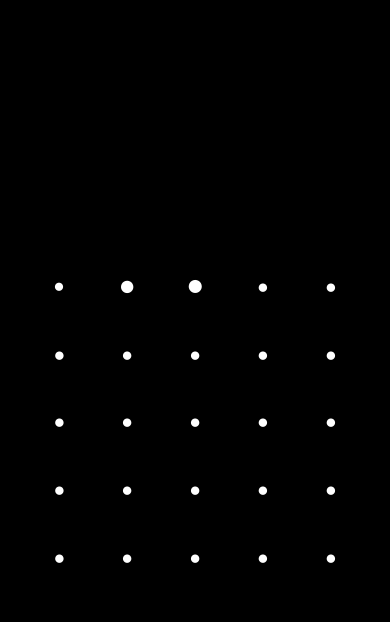
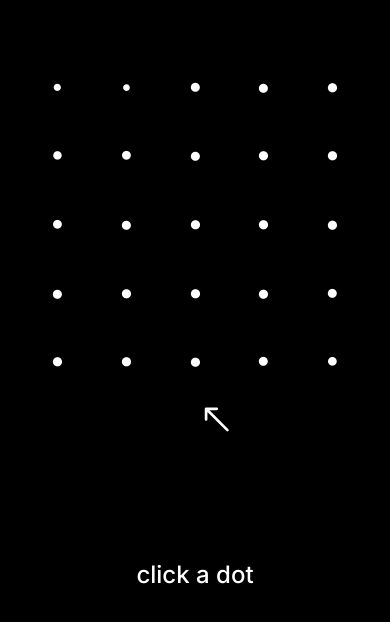
Before and after one commit to nkumar23/5x5, a Next.js app: page / in a window 390 px wide. Shown: the top 622 px of the page. Built offline with nearby package versions, Linux system fonts and the light colour scheme.

Commit message:
breathing-like animation on landing page grid

```diff
--- a/next.config.js
+++ b/next.config.js
@@ -1,7 +1,7 @@
 /** @type {import('next').NextConfig} */
 const nextConfig = {
   output: 'export',
-  basePath: '/5x5_web',
+  basePath: process.env.NODE_ENV === 'production' ? '/5x5_web' : '',
   images: {
     unoptimized: true,
   },
--- a/src/app/page.tsx
+++ b/src/app/page.tsx
@@ -1,7 +1,9 @@
-'use client';
-
 import AnimatedGrid from '@/components/ui/AnimatedGrid';
 
 export default function Home() {
-  return <AnimatedGrid />;
+  return (
+    <main>
+      <AnimatedGrid />
+    </main>
+  );
 }
--- a/src/components/ui/AnimatedGrid.tsx
+++ b/src/components/ui/AnimatedGrid.tsx
@@ -129,6 +129,42 @@ const placeholderContent: Record<ContentKey, { text: string; link: string }> = {
     text: 'Cutting-edge music that defines the future of sound.',
     link: '/recommendations/music'
   }
+};
+
+// Add cursor animation component
+const AnimatedCursor = () => {
+  return (
+    <div className="relative h-48 sm:h-32 w-full overflow-hidden">
+      <motion.div
+        initial={{ x: "-25%", y: "100%" }}
+        animate={{ x: "25%", y: "0%" }}
+        transition={{
+          repeat: Infinity,
+          duration: 2,
+          ease: "easeInOut",
+          repeatType: "reverse"
+        }}
+        className="absolute left-1/2 transform -translate-x-1/2"
+      >
+        <svg width="32" height="32" viewBox="0 0 24 24" fill="none" className="text-white">
+          <path
+            d="M4 4L20 20M4 4L12 4M4 4L4 12"
+            stroke="currentColor"
+            strokeWidth="2"
+            strokeLinecap="round"
+          />
+        </svg>
+      </motion.div>
+      <motion.div
+        initial={{ opacity: 0, y: 20 }}
+        animate={{ opacity: 1, y: 0 }}
+        transition={{ delay: 0.5 }}
+        className="absolute bottom-0 left-0 right-0 text-center text-white text-2xl sm:text-3xl font-medium"
+      >
+        click a dot
+      </motion.div>
+    </div>
+  );
 };
 
 export default function AnimatedGrid() {
@@ -283,15 +319,15 @@ export default function AnimatedGrid() {
   };
 
   return (
-    <div className="w-full min-h-screen flex items-center justify-center bg-black">
-      <div className="w-[min(90vw,90vh)] aspect-square relative">
+    <div className="w-full min-h-[100dvh] flex flex-col items-center justify-start sm:justify-center bg-black">
+      <div className="w-[min(90vw,90vh)] aspect-square relative mt-12 sm:mt-0">
         {/* Close button */}
         {selectedDot && (
           <motion.button
             initial={{ opacity: 0, scale: 0.8 }}
             animate={{ opacity: 1, scale: 1 }}
             exit={{ opacity: 0, scale: 0.8 }}
-            className="absolute top-4 right-4 text-white text-3xl z-50 hover:text-blue-500 transition-colors"
+            className="absolute top-0 sm:top-4 right-4 text-white text-3xl z-50 hover:text-blue-500 transition-colors"
             onClick={() => {
               setSelectedDot(null);
               setSelectedContent(null);
@@ -309,10 +345,10 @@ export default function AnimatedGrid() {
               animate={{ opacity: 1, y: 0 }}
               exit={{ opacity: 0, y: 20 }}
               transition={{ duration: 0.3 }}
-              className="absolute inset-0 flex flex-col items-start justify-start p-8 text-white"
-              style={{ marginTop: '100px' }}
+              className="absolute inset-0 flex flex-col items-start justify-start p-4 sm:p-8 text-white"
+              style={{ marginTop: 'clamp(20px, 5vh, 60px)' }}
             >
-              <p className="text-xl mb-6 max-w-[600px]">
+              <p className="text-lg sm:text-xl mb-4 sm:mb-6 max-w-[600px]">
                 {placeholderContent[selectedContent]?.text}
               </p>
               <Link
@@ -329,8 +365,8 @@ export default function AnimatedGrid() {
           className="grid h-full relative"
           style={{
             gridTemplateColumns: 'repeat(5, 1fr)',
-            gap: 'clamp(0.5rem, 3vmin, 2rem)',
-            padding: 'clamp(0.5rem, 3vmin, 2rem)',
+            gap: 'clamp(0.25rem, 2vmin, 2rem)',
+            padding: 'clamp(0.25rem, 2vmin, 2rem)',
           }}
         >
           {/* Add a background SVG for debugging grid positions */}
@@ -361,7 +397,7 @@ export default function AnimatedGrid() {
                   key={dotKey}
                   initial={{ scale: 1, x: 0, y: 0 }}
                   animate={{
-                    scale: isHovered ? 1.5 : isRippling ? 2 : isRandomlySelected ? 2 : isSelected ? (isMainDot ? 1.2 : 0) : 1,
+                    scale: isHovered ? 1.5 : isRippling ? 2 : isRandomlySelected ? 2 : isSelected ? (isMainDot ? 1.2 : 0) : [0.8, 1.1, 0.8],
                     x: isSelected && !isMainDot ? `calc(-${colIndex} * (100% + clamp(0.5rem, 3vmin, 2rem)))` : 0,
                     y: isSelected && !isMainDot ? `calc(-${rowIndex} * (100% + clamp(0.5rem, 3vmin, 2rem)))` : 0,
                     opacity: isSelected ? (isMainDot ? 1 : 0) : 1,
@@ -372,7 +408,13 @@ export default function AnimatedGrid() {
                     stiffness: 400,
                     damping: 30,
                     duration: 0.3,
-                    delay: isSelected ? distance * 0.05 : 0
+                    delay: isSelected ? distance * 0.05 : (rowIndex + colIndex) * 0.1,
+                    scale: {
+                      repeat: Infinity,
+                      duration: 2,
+                      ease: "easeInOut",
+                      delay: (rowIndex + colIndex) * 0.1
+                    }
                   }}
                   onMouseEnter={() => {
                     if (!selectedDot) {
@@ -416,6 +458,20 @@ export default function AnimatedGrid() {
           )}
         </div>
       </div>
+
+      {/* Only show the cursor animation on mobile/tablet when no dot is selected */}
+      <AnimatePresence>
+        {!selectedDot && (
+          <motion.div
+            initial={{ opacity: 0 }}
+            animate={{ opacity: 1 }}
+            exit={{ opacity: 0 }}
+            className="w-full lg:hidden"
+          >
+            <AnimatedCursor />
+          </motion.div>
+        )}
+      </AnimatePresence>
     </div>
   );
 }
```
